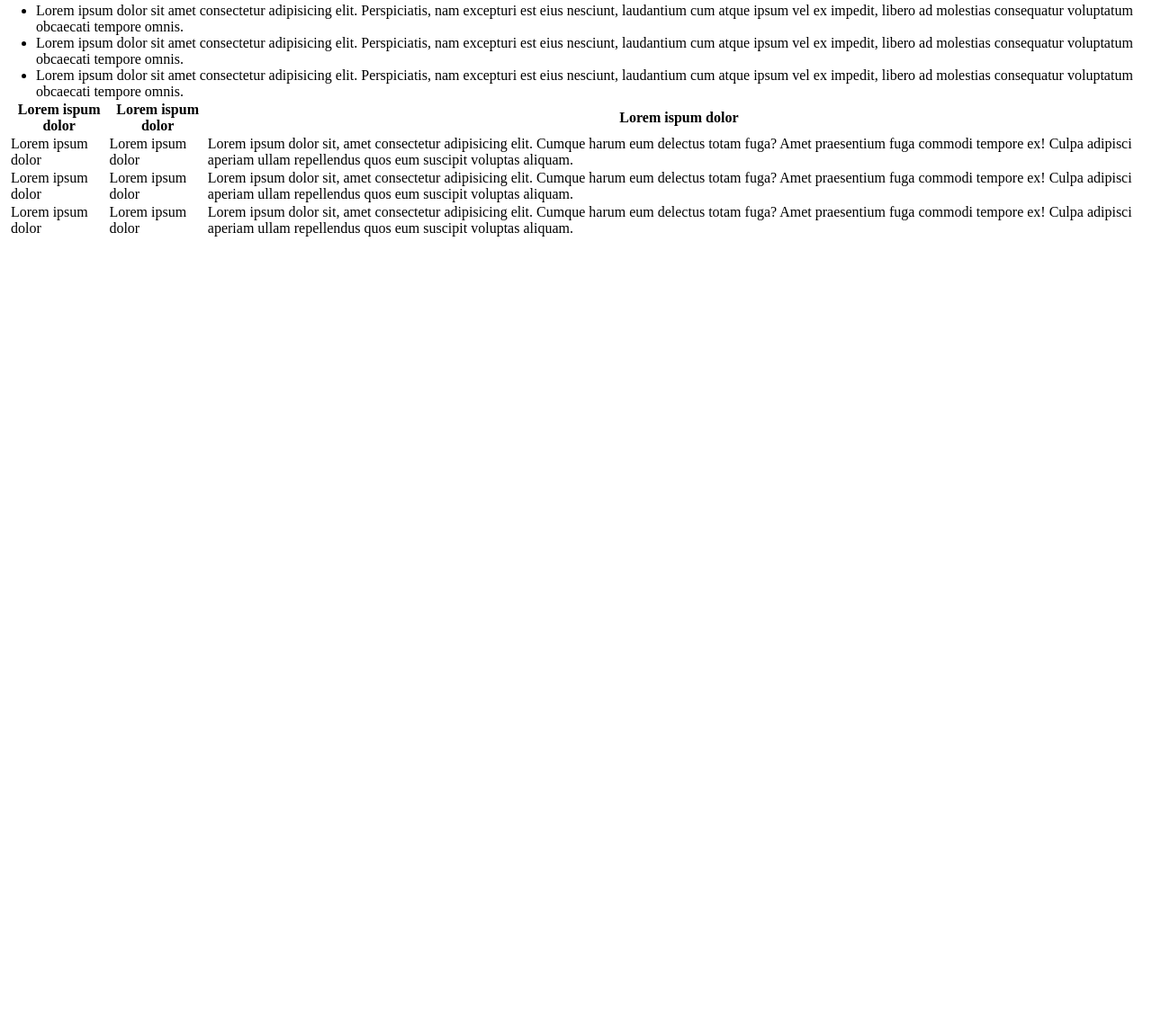
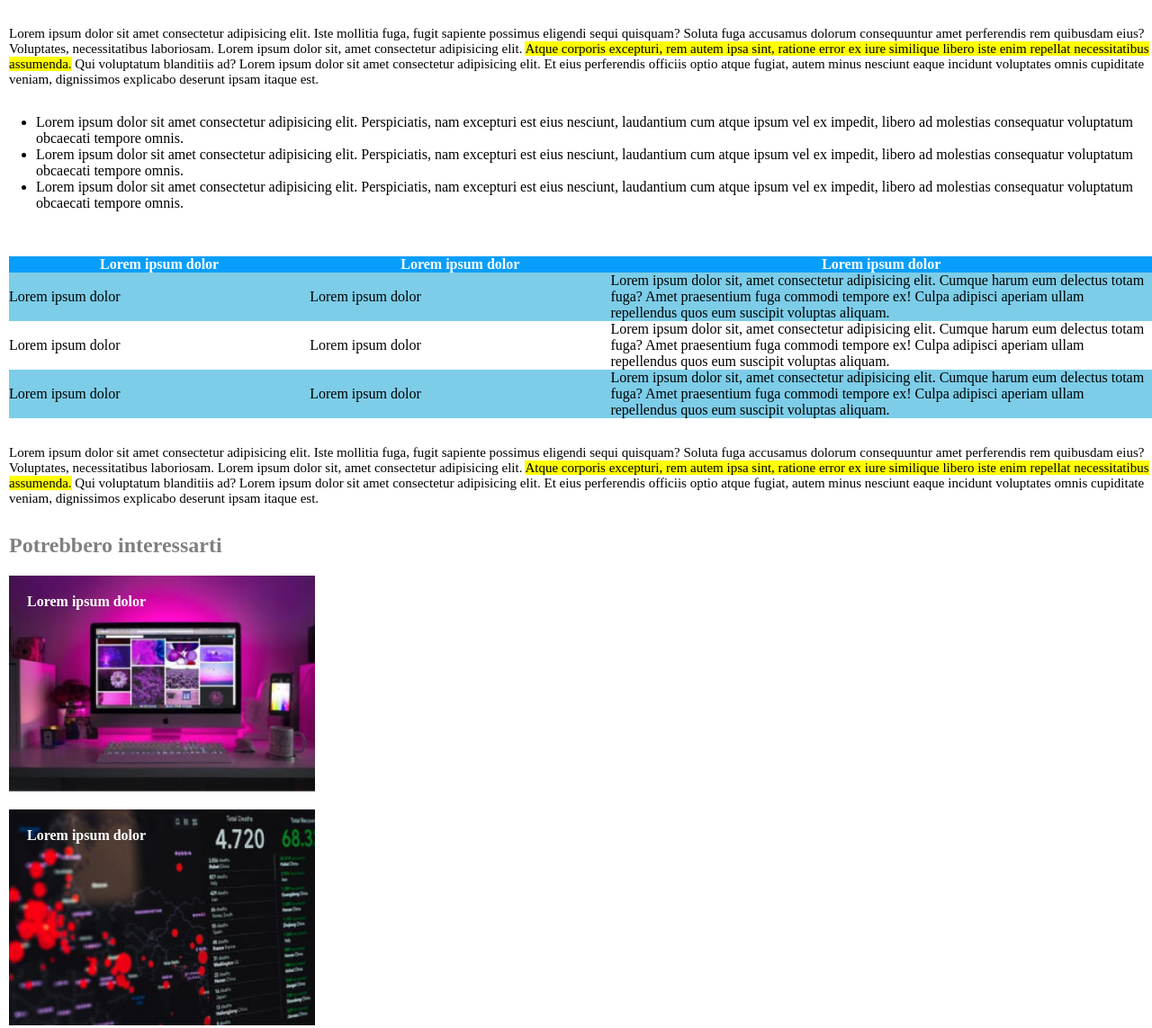
Before and after one commit to Zinni22/html-css-booleaner, a plain HTML site: page index.html in a window 1280 px wide. Shown: the part 780-1923 px from the top of the page at 90% size. Before the commit the page ends 1045 px from the top, so only its background shows below. Drawn offline with Linux system fonts and the light colour scheme.

Commit message:
Esercizio finito

```diff
--- a/css/style.css
+++ b/css/style.css
@@ -7,9 +7,7 @@
 /* inizio header */
 #testata{
     width:100%;
-    background-image: url(../img/pattern.png);
-    background-repeat: repeat;
-    background-size: 300px;
+    background-image: url(../img/pattern.png);    background-size: 300px;
     background-color: rgb(10, 131, 244);
 }
 #testata > img{
@@ -18,29 +16,29 @@
 }
 /* fine header */
 
+
 /* inizio main */
-main{
+main, footer{
     margin-left: 10px;
 }
-.section-style{
-    width:100%;
-}
+
 h1{
     margin-top:30px;
     font-size:50px;
 }
-.scritta-grigia{
-    font-size:15px;
+h2{
     color: grey;
+    margin-bottom:20px;
 }
-.scritta-grigia-piccola{
-    margin-bottom:20px;
-    font-size: 10px;
-}
+
 #parola_azzurra{
     color:rgb(90, 185, 249);
 }
-.sezione-uno > img{
+#data{
+    font-size: 15px;
+}
+
+.tim{
     width:48%;
     height:450px;
 }
@@ -50,7 +48,8 @@ h1{
 }
 p{
     font-size: 15px;
-    margin-top:20px;
+    margin-top:30px;
+    margin-bottom:30px;
 }
 .fondo-giallo{
     background-color: yellow;
@@ -59,3 +58,42 @@ ul{
     margin-left:30px;
     margin-top:30px;
 }
+
+/* tabella */
+table{
+    width:100%;
+    margin-top:50px;
+    border-spacing: 0;
+}
+thead{
+    background:rgb(7, 158, 251);
+    height:auto;
+    color:white;
+}
+.colonna-stretta{
+    width:25%;
+}
+.colonna-larga{
+    width:45%
+}
+.fondo-azzurro{
+    background-color: rgb(125, 205, 232);
+}
+/* fine tabella */
+/* fine main */
+
+
+/* inizio footer */
+.box1, .box2{
+    width:300px;
+    height:200px;
+    background-image: url(../img/monitor.jpg);
+    background-size: cover;
+    color:white;
+    padding:20px;
+    margin-bottom:20px;
+}
+.box2{
+    background-image: url(../img/graph.jpg);
+}
+/* fine footer */
--- a/index.html
+++ b/index.html
@@ -22,19 +22,21 @@
     <main>
         <!-- sezione con titolo e immagini-->
         <section>
-            <div class="section-style">
+            <div>
                 <h1>Internet deve essere al servizio del "bene pubblico": il manifesto di Tim Berners-Lee</h1>
-                <h2 class="scritta-grigia">Scritto da <span id="parola_azzurra">The Booleaner</span></h2>
-                <h3 class="scritta-grigia-piccola">il 10/10/2020</h3>
-                <img src="img/tim-1.jpg" alt="">
-                <img src="img/tim-2.jpg" alt="">
+                <h2>Scritto da <span id="parola_azzurra">The Booleaner</span>
+                    <br>
+                    <span id="data">il 10/10/2020</span>
+                </h2>
+                <img src="img/tim-1.jpg" class="tim" alt="">
+                <img src="img/tim-2.jpg" class="tim" alt="">
                 <span id="didascalia">1st Photo: John S. and James L.Knight Foundation, by Scott Henrichsen <br> 2nd Photo: Wikipedia, by Paul Clarke</span>
             </div>
         </section>
 
         <!-- sezione testi e tabella-->
         <section>
-            <div class="section-style">
+            <div>
                 <p>
                     Lorem ipsum dolor sit amet consectetur adipisicing elit. Iste mollitia fuga, fugit sapiente possimus eligendi sequi quisquam? Soluta fuga accusamus dolorum consequuntur amet perferendis rem quibusdam eius? Voluptates, necessitatibus laboriosam.
                     Lorem ipsum dolor sit, amet consectetur adipisicing elit. <span class="fondo-giallo"> Atque corporis excepturi, rem autem ipsa sint, ratione error ex iure similique libero iste enim repellat necessitatibus assumenda.</span> Qui voluptatum blanditiis ad?
@@ -51,14 +53,14 @@
                 <table>
                     <thead>
                         <tr>
-                            <th>Lorem ispum dolor</th>
-                            <th>Lorem ispum dolor</th>
-                            <th>Lorem ispum dolor</th>
+                            <th class="colonna-stretta"><strong>Lorem ipsum dolor</strong></th>
+                            <th class="colonna-stretta"><strong>Lorem ipsum dolor</strong></th>
+                            <th class="colonna-larga"><strong>Lorem ipsum dolor</strong></th>
                         </tr>
                     </thead>
 
                     <tbody>
-                        <tr>
+                        <tr class="fondo-azzurro">
                             <td>Lorem ipsum dolor</td>
                             <td>Lorem ipsum dolor</td>
                             <td>Lorem ipsum dolor sit, amet consectetur adipisicing elit. Cumque harum eum delectus totam fuga? Amet praesentium fuga commodi tempore ex! Culpa adipisci aperiam ullam repellendus quos eum suscipit voluptas aliquam.</td>
@@ -70,7 +72,7 @@
                             <td>Lorem ipsum dolor sit, amet consectetur adipisicing elit. Cumque harum eum delectus totam fuga? Amet praesentium fuga commodi tempore ex! Culpa adipisci aperiam ullam repellendus quos eum suscipit voluptas aliquam.</td>
                         </tr>
 
-                        <tr>
+                        <tr class="fondo-azzurro">
                             <td>Lorem ipsum dolor</td>
                             <td>Lorem ipsum dolor</td>
                             <td>Lorem ipsum dolor sit, amet consectetur adipisicing elit. Cumque harum eum delectus totam fuga? Amet praesentium fuga commodi tempore ex! Culpa adipisci aperiam ullam repellendus quos eum suscipit voluptas aliquam.</td>
@@ -78,13 +80,29 @@
                     </tbody>
                 </table>
                 <!-- fine tabella -->
+
+                <p>
+                    Lorem ipsum dolor sit amet consectetur adipisicing elit. Iste mollitia fuga, fugit sapiente possimus eligendi sequi quisquam? Soluta fuga accusamus dolorum consequuntur amet perferendis rem quibusdam eius? Voluptates, necessitatibus laboriosam.
+                    Lorem ipsum dolor sit, amet consectetur adipisicing elit. <span class="fondo-giallo"> Atque corporis excepturi, rem autem ipsa sint, ratione error ex iure similique libero iste enim repellat necessitatibus assumenda.</span> Qui voluptatum blanditiis ad?
+                    Lorem ipsum dolor sit amet consectetur adipisicing elit. Et eius perferendis officiis optio atque fugiat, autem minus nesciunt eaque incidunt voluptates omnis cupiditate veniam, dignissimos explicabo deserunt ipsam itaque est.
+                </p>
             </div>
         </section>
-
-
-
-
     </main>
     <!-- fine main -->
+
+    <!-- inizio footer -->
+    <footer>
+        <h2>Potrebbero interessarti</h2>
+
+        <div class="box1">
+           <strong>Lorem ipsum dolor</strong>
+        </div>
+
+        <div class="box2">
+            <strong>Lorem ipsum dolor</strong>
+        </div>
+    </footer>
+    <!-- fine footer -->
 </body>
 </html>
```
